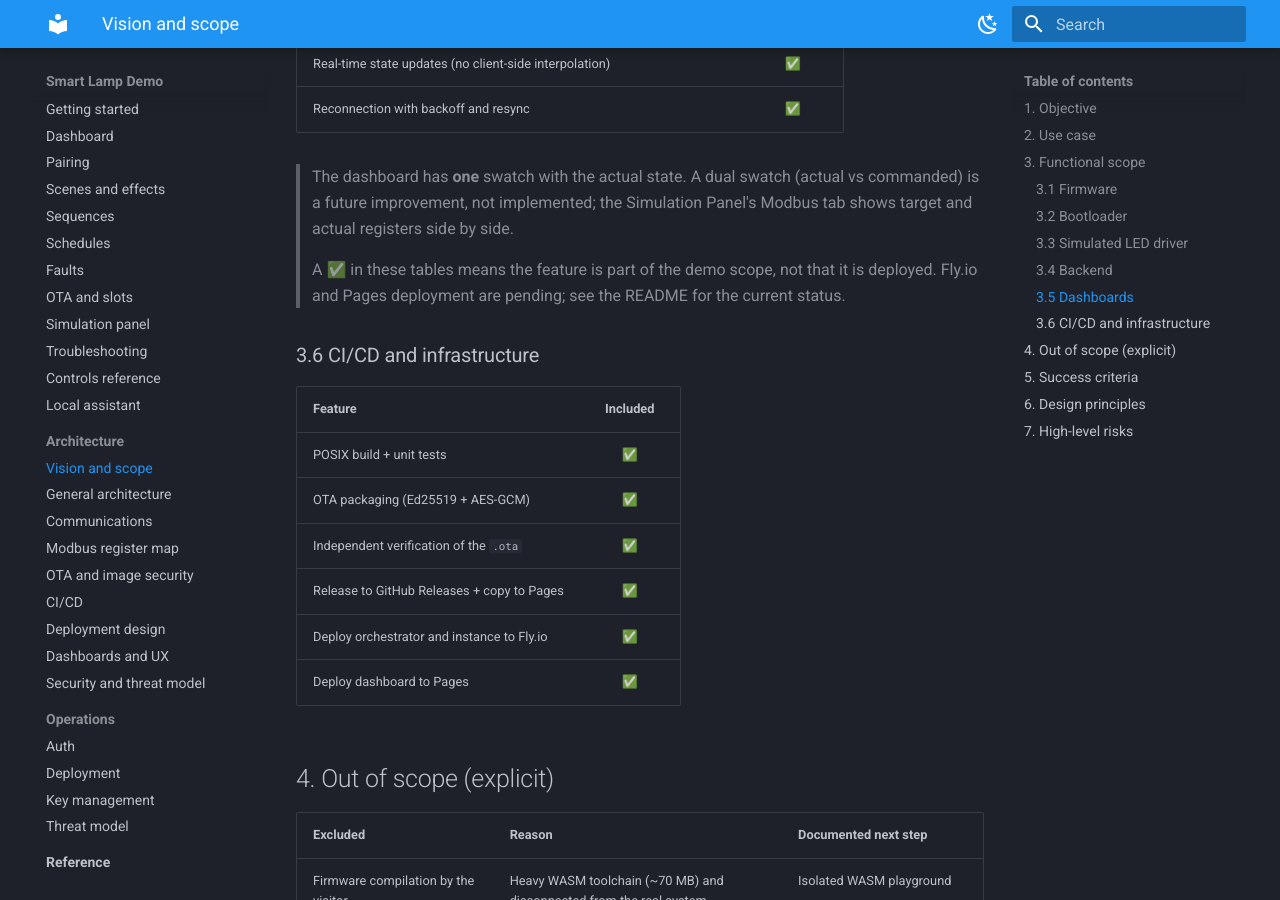
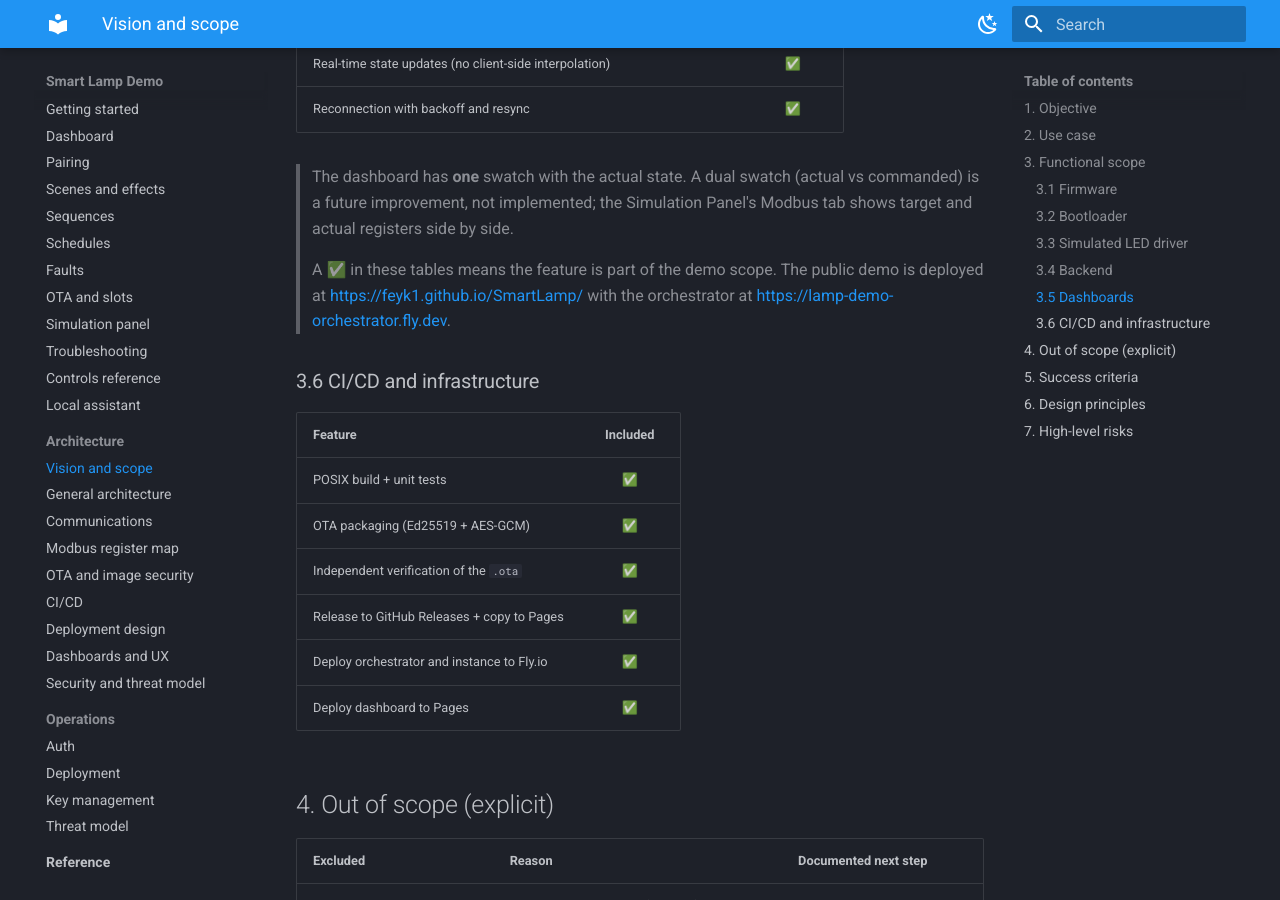
Before and after one commit to Feyk1/SmartLamp, an MkDocs documentation site: the page built from docs/00-vision-and-scope.md, in a window 1280 px wide and 900 px high, scrolled down 3010 px. Built offline with MkDocs 1.6.1 and Material for MkDocs 9.7.7, drawn with Linux system fonts in a browser that asks for light colours.

Commit message:
docs: mark the public deployment as live

```diff
--- a/docs/00-vision-and-scope.md
+++ b/docs/00-vision-and-scope.md
@@ -91,9 +91,9 @@ The lamp was chosen because:
 > (actual vs commanded) is a future improvement, not implemented; the
 > Simulation Panel's Modbus tab shows target and actual registers side by side.
 >
-> A ✅ in these tables means the feature is part of the demo scope, not that it
-> is deployed. Fly.io and Pages deployment are pending; see the README for the
-> current status.
+> A ✅ in these tables means the feature is part of the demo scope. The public
+> demo is deployed at <https://feyk1.github.io/SmartLamp/> with the orchestrator
+> at <https://lamp-demo-orchestrator.fly.dev>.
 
 ### 3.6 CI/CD and infrastructure
 
```
Also changed, not shown: README.md (+3 -3 lines), docs/deployment.md (+6 -0 lines).
